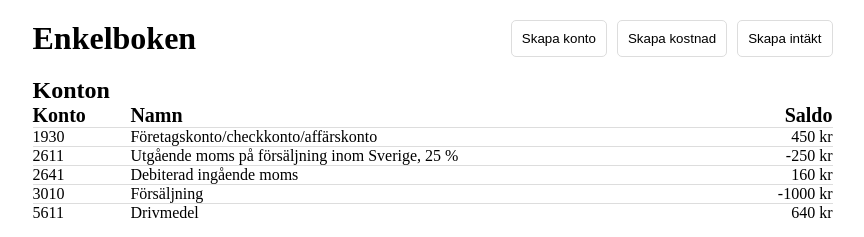
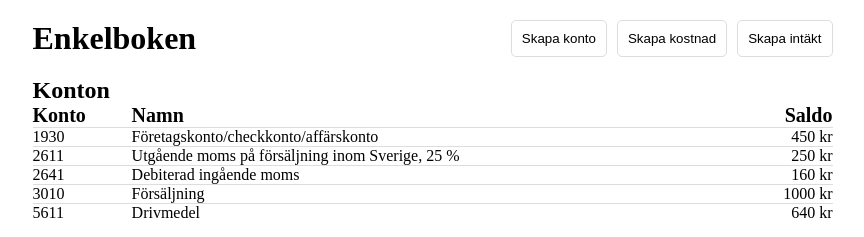
Before and after one commit to jesperlamberg/enklaboken, a Next.js app in the folder frontend/: page / in a window 1280 px wide. Shown: the top 237 px of the page, without its empty margins (200-1064 px from the left). Built offline with nearby package versions, Linux system fonts and the light colour scheme.

Commit message:
Enhance account management: add normalBalance property to Account model, update createAccount function to include normalBalance, and adjust AccountsTable balance calculation logic accordingly

```diff
--- a/frontend/app/components/AccountsTable.tsx
+++ b/frontend/app/components/AccountsTable.tsx
@@ -6,16 +6,20 @@ type AccountsTableProps = {
   vouchers: Voucher[];
 }
 
-function getBalance(accountId: number, vouchers: Voucher[]) {
-  return vouchers.reduce((balance, voucher) => {
-    return balance + voucher.entries.reduce((total, entry) => {
-      if (entry.accountId !== accountId) {
-        return total;
+function getBalance(account: Account, vouchers: Voucher[]) {
+  const balance = vouchers.reduce((total, voucher) => {
+    return total + voucher.entries.reduce((entryTotal, entry) => {
+      if (entry.accountId !== account.id) {
+        return entryTotal;
       }
 
-      return total + entry.debit - entry.credit;
+      return entryTotal + entry.debit - entry.credit;
     }, 0);
   }, 0);
+
+  return account.normalBalance === "debit"
+    ? balance
+    : -balance;
 }
 
 export function AccountsTable({ accounts, vouchers }: AccountsTableProps) {
@@ -33,7 +37,7 @@ export function AccountsTable({ accounts, vouchers }: AccountsTableProps) {
           <tr key={account.id}>
             <td>{account.number}</td>
             <td>{account.name}</td>
-            <td>{getBalance(account.id, vouchers)} kr</td>
+            <td>{getBalance(account, vouchers)} kr</td>
           </tr>
         ))}
       </tbody>
--- a/frontend/app/data/mockData.ts
+++ b/frontend/app/data/mockData.ts
@@ -6,33 +6,38 @@ export const initialAccounts: Account[] = [
     id: 1,
     number: "1930",
     name: "Företagskonto/checkkonto/affärskonto",
+    normalBalance: "debit",
     active: true
   },
   {
     id: 2,
     number: "2611",
     name: "Utgående moms på försäljning inom Sverige, 25 %",
+    normalBalance: "credit",
     active: true
   },
   {
     id: 3,
     number: "2641",
     name: "Debiterad ingående moms",
+    normalBalance: "debit",
     active: true
   },
   {
     id: 4,
     number: "3010",
     name: "Försäljning",
+    normalBalance: "credit",
     active: true
   },
   {
     id: 5,
     number: "5611",
     name: "Drivmedel",
+    normalBalance: "debit",
     active: true
   }
-]
+];
 
 export const initialVouchers: Voucher[] = [
   {
--- a/frontend/app/models/Account.ts
+++ b/frontend/app/models/Account.ts
@@ -2,5 +2,6 @@ export type Account = {
   id: number;
   number: string;
   name: string;
+  normalBalance: "debit" | "credit";
   active: boolean;
 }
--- a/frontend/app/page.tsx
+++ b/frontend/app/page.tsx
@@ -14,8 +14,9 @@ export default function Home() {
   function createAccount() {
     const newAccount = createAccountService(
       accounts,
-      "1000",
-      "Företagskonto"
+      "1930",
+      "Företagskonto",
+      "debit"
     );
 
     setAccounts([...accounts, newAccount]);
--- a/frontend/app/services/AccountService.ts
+++ b/frontend/app/services/AccountService.ts
@@ -3,12 +3,14 @@ import { Account } from "../models/Account";
 export function createAccount(
   accounts: Account[],
   number: string,
-  name: string
+  name: string,
+  normalBalance: "debit" | "credit"
 ): Account {
   return {
     id: accounts.length + 1,
     number,
     name,
+    normalBalance,
     active: true
   }
 }
```
